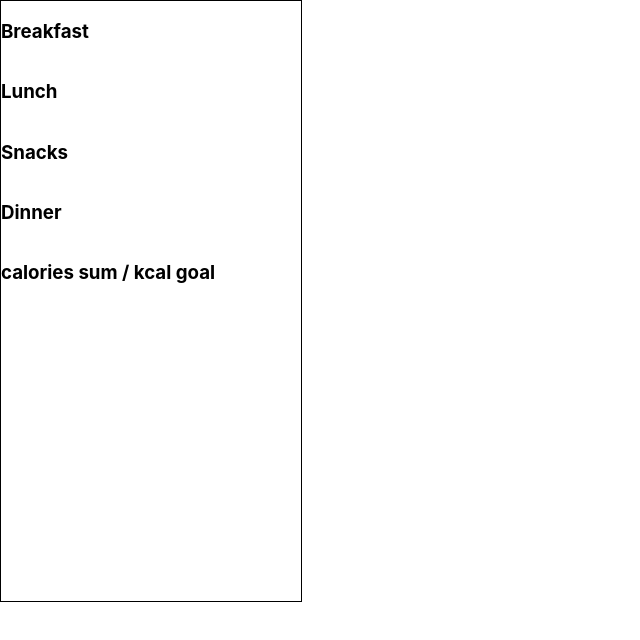
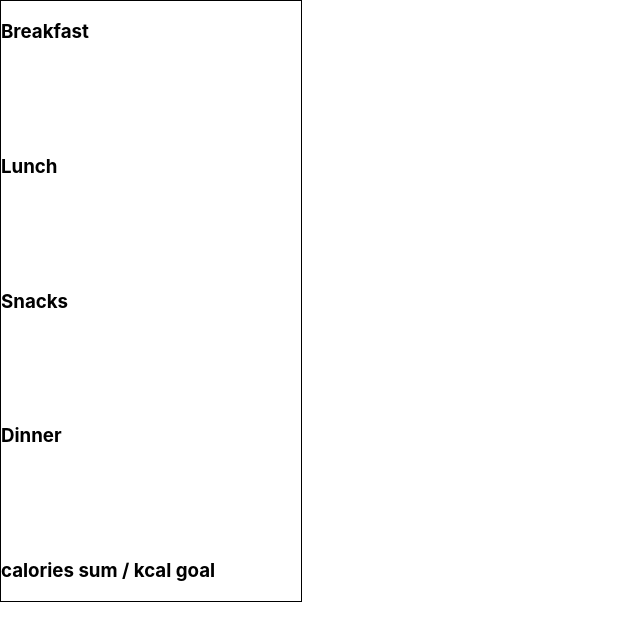
Before and after one commit to infoshareacademy/jfdd12-kawimoka-app, a React (Create React App) app: page / in a window 1280 px wide. Shown: the top 640 px of the page, without its empty margins (0-640 px from the left). Built offline with nearby package versions, Linux system fonts and the light colour scheme.

Commit message:
flex display added

```diff
--- a/src/Components/PlanDietView/SingleDay/MealSpace.js
+++ b/src/Components/PlanDietView/SingleDay/MealSpace.js
@@ -1,8 +1,9 @@
 import React from 'react'
+import s from './SingleDay.module.css'
 
 export function MealSpace (props) {
     let { mealType } = props
-    return <div>
+    return <div className={s.MealSpace}>
         <h3>{mealType}</h3>
     </div>
 }
--- a/src/Components/PlanDietView/SingleDay/SingleDay.module.css
+++ b/src/Components/PlanDietView/SingleDay/SingleDay.module.css
@@ -4,5 +4,6 @@
     width: 300px;
     height: 600px;
     border: 1px solid black;
+    justify-content: space-between;
 
 }
```
